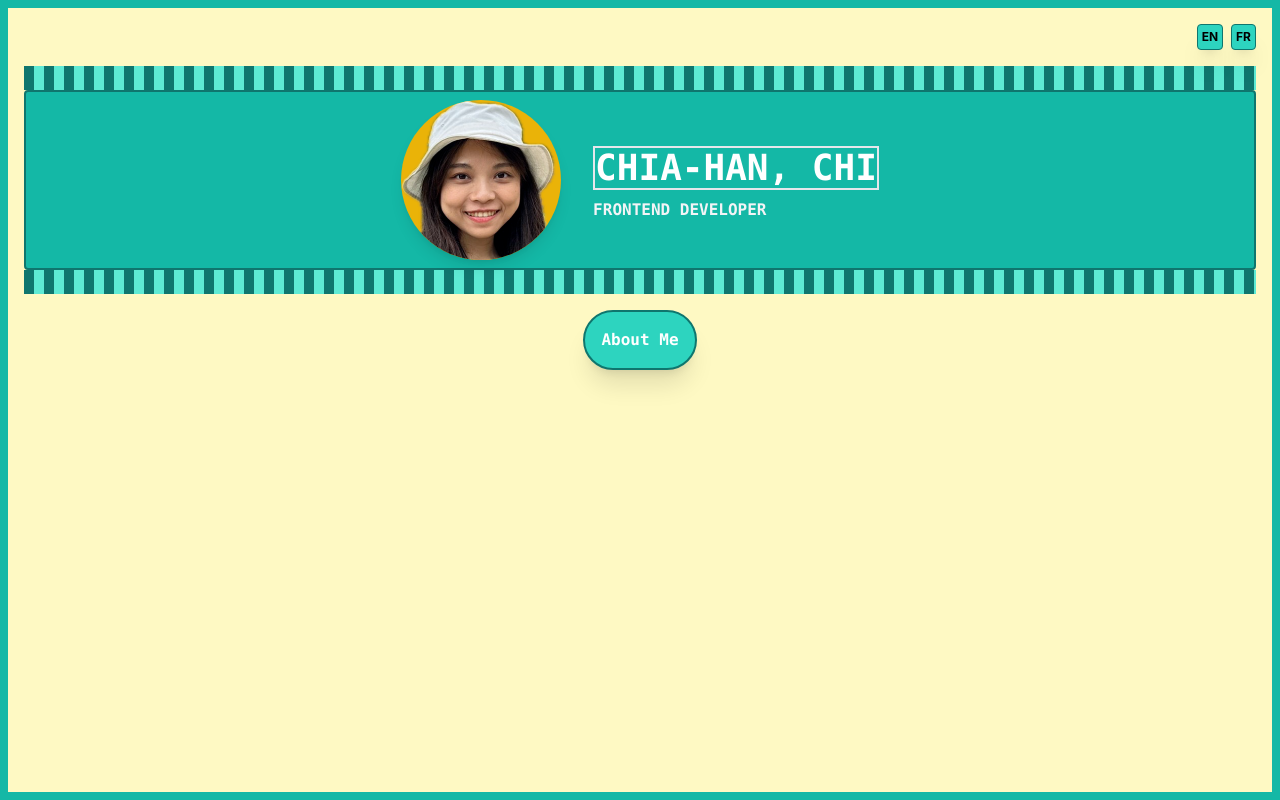
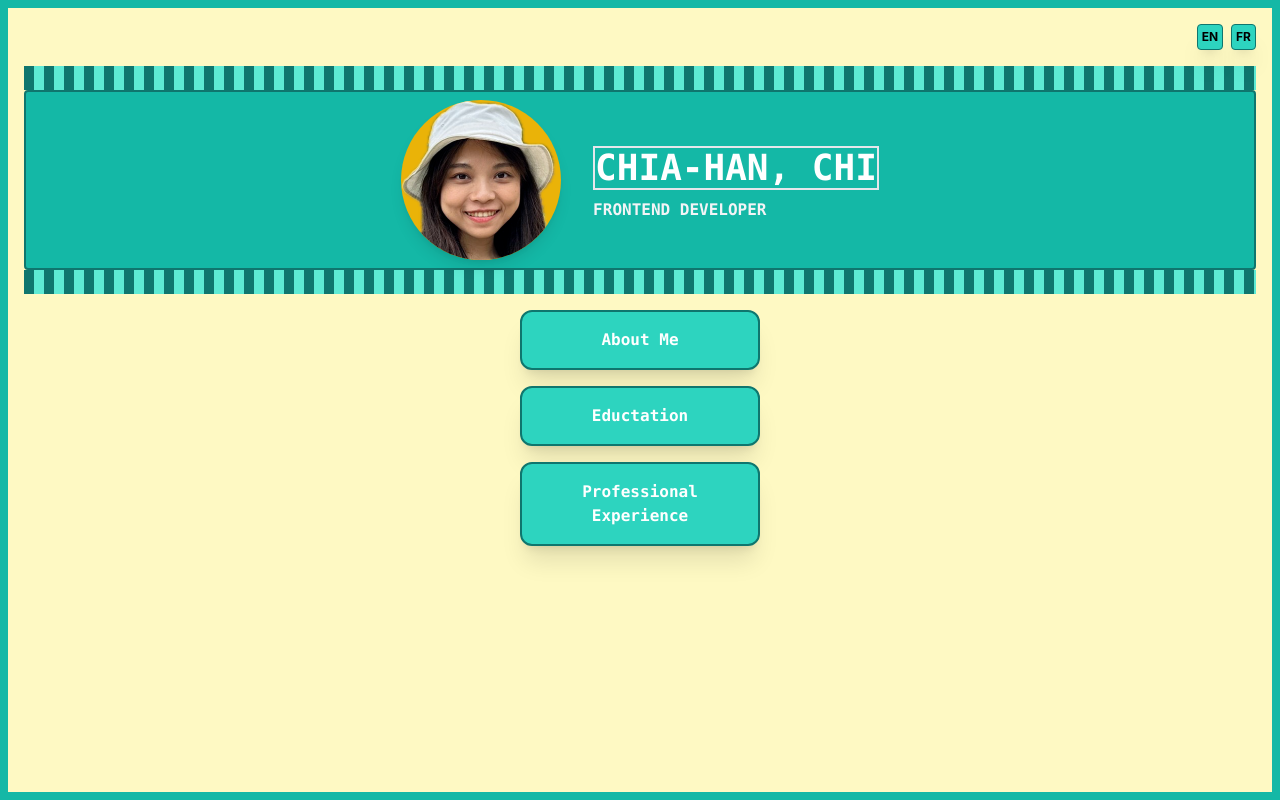
Before and after one commit to c-cchi/cv, a React (Create React App) app: page / in a window 1280 px wide. Built offline with nearby package versions, Linux system fonts and the light colour scheme; a web font is replaced by a local one.

Commit message:
feat: Add menu items

```diff
--- a/src/App.js
+++ b/src/App.js
@@ -11,6 +11,7 @@ import profilePhoto from "./profile.png";
 i18n.use(initReactI18next).init({ resources: translation, fallbackLng: "en" });
 
 const availableLang = ["en", "fr"];
+const menu = ["aboutMe", "study", "experience"];
 
 function App() {
   const { t } = useTranslation();
@@ -48,10 +49,12 @@ function App() {
         </div>
       </div>
       <Divider />
-      <div class="flex justify-center items-center gap-4 p-4">
-        <button class="p-4 rounded-full border-2 border-teal-700 bg-teal-400 text-white font-mono font-black shadow-xl hover:shadow-lg active:shadow-inner">
-          {t("aboutMe")}
-        </button>
+      <div class="flex flex-col justify-center items-center gap-4 p-4">
+        {menu.map((item) => (
+          <button class="p-4 rounded-xl border-2 border-teal-700 bg-teal-400 text-white font-mono font-black shadow-xl hover:shadow-lg active:shadow-inner w-60">
+            {t(item)}
+          </button>
+        ))}
       </div>
     </div>
   );
```
